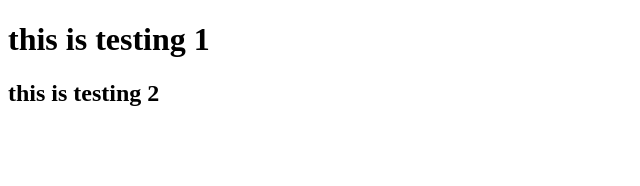
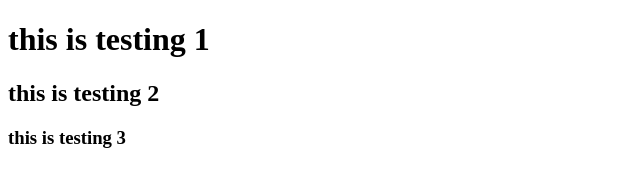
Before and after one commit to kartikarora58/git-test, a website: page index.html in a window 1280 px wide. Shown: the whole page, without its empty margins (0-640 px from the left). Drawn offline with Linux system fonts and the light colour scheme.

Commit message:
next commit

```diff
--- a/index.html
+++ b/index.html
@@ -8,5 +8,6 @@
 <body>
     <h1>this is testing 1</h1>
     <h2>this is testing 2</h2>
+    <h3>this is testing 3</h3>
 </body>
 </html>
```
